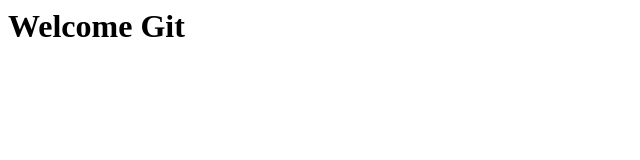
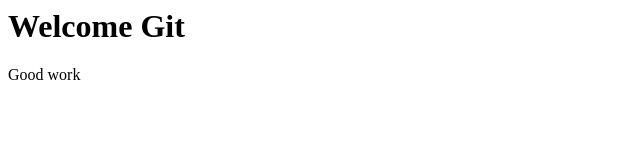
Before and after one commit to sadanajannam/myRepo, a plain HTML site: page index.html in a window 1280 px wide. Shown: the full height of the page, 0-640 px from the left. Drawn offline with Linux system fonts and the light colour scheme.

Commit message:
Update index.html

```diff
--- a/index.html
+++ b/index.html
@@ -5,5 +5,6 @@
     </head>
     <body>
        <h1>Welcome Git</h1>
+        Good work
     </body>
 </html>
```
